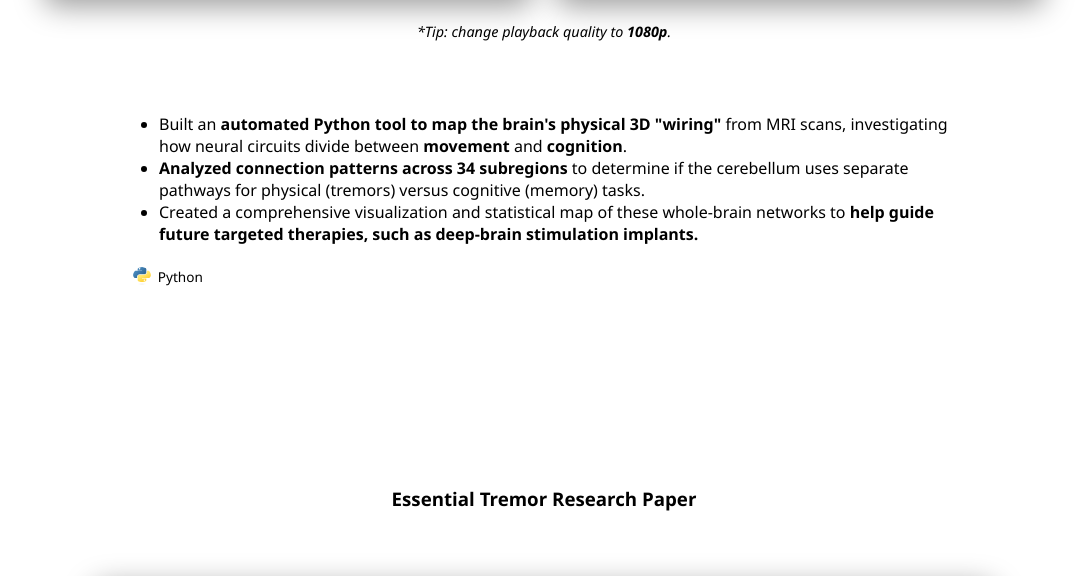
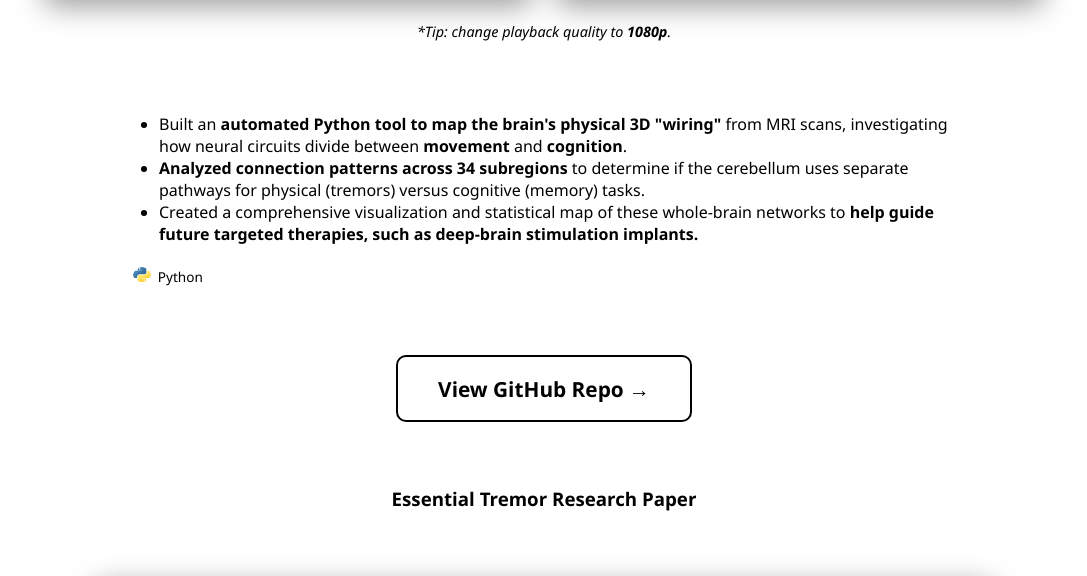
Before and after one commit to sajjy/sajan_patel_duke_bme, a Jekyll site: the page built from projects/essential_tremor.html, in a window 1280 px wide. Shown: the part 841-1417 px from the top of the page, without its empty margins (96-1183 px from the left). Built offline with Jekyll 4.4.1, drawn with Linux system fonts in a browser that asks for light colours; grey boxes are pictures that could not be loaded.

Commit message:
Update Essential Tremor github repo button color

```diff
--- a/projects/essential_tremor.html
+++ b/projects/essential_tremor.html
@@ -57,7 +57,7 @@
         </div>
       </div>
 
-      <a href="https://github.com/sajjy/auto_brain_connectivity" class="btn" target="_blank" style="margin-top: 1rem;">
+      <a href="https://github.com/sajjy/auto_brain_connectivity" class="btn-black" target="_blank" style="margin-top: 1rem;">
         View GitHub Repo →
       </a>
 
```
